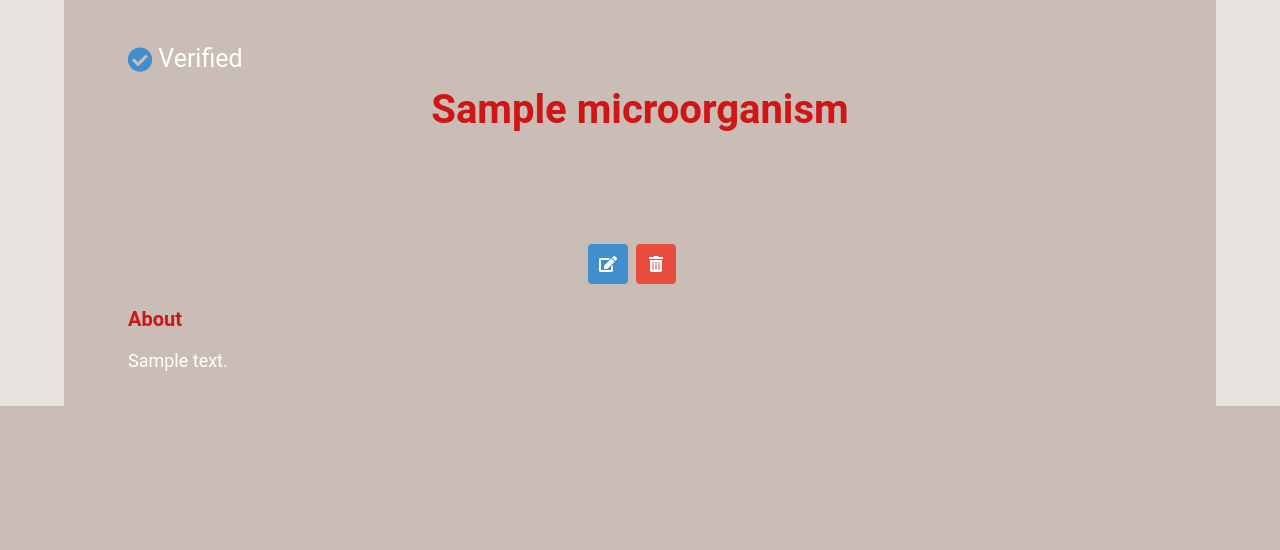
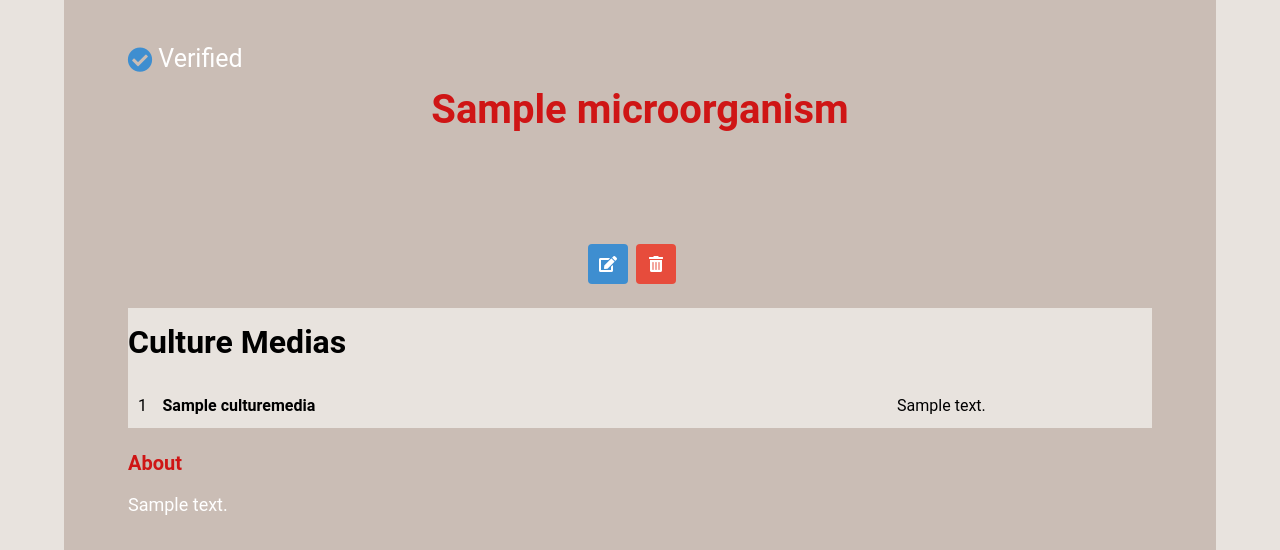
Before and after one commit to DoloresCode/finchfetch, a Django app: page /microorganisms/1/ in a window 1280 px wide. Shown: the part 701-1251 px from the top of the page. Before the commit the page ends 1107 px from the top, so only its background shows below. Run offline with Django 4.2, Linux system fonts and the light colour scheme; tables that the repository leaves empty hold one stand-in row (values such as "Sample post"); grey boxes marked "Sample" are stand-in pictures.

Commit message:
detail page culture media added in progress

```diff
--- a/main_app/static/styles/main.css
+++ b/main_app/static/styles/main.css
@@ -353,6 +353,35 @@ img {
   color: #ffffff;
 }
 
+.detail__culture_medias {
+  width: 100%;
+  display: flex;
+  flex-direction: column;
+  background-color: #e8e3de;
+  color: black;
+}
+
+.title.is-3 {
+  color: black;
+}
+
+.culture_media {
+  width: 100%;
+  padding: 10px;
+  display: grid;
+  grid-template-columns: 0.1fr 3fr 1fr;
+  border-radius: 5px;
+}
+
+
+.culture_media:hover {
+  background-color: hsla(0, 0%, 100%, 0.1);
+  cursor: pointer;
+}
+
+
+
+
 /* Delete Page */
 
 .delete-page-container {
--- a/main_app/templates/microorganism_detail.html
+++ b/main_app/templates/microorganism_detail.html
@@ -14,6 +14,7 @@
     {% endif %}
     <h1 class="title">{{microorganism.name}}</h1>
   </div>
+
   <div class="detail__container">
     <div class="buttons">
       <a
@@ -33,6 +34,26 @@
         </span>
       </a>
     </div>
+
+    <div class="detail__culture_medias mb-5">
+      <h3 class="title is-3 has-text-othercolor">Culture Medias</h3>
+
+      {% for culture_media in microorganism.culture_medias.all %}
+      <div class="culture_media">
+        <span>{{forloop.counter}}</span>
+        <span><b>{{culture_media.name}}</b></span>
+        <span>{{culture_media.description}}</span>
+      </div>
+      {% empty %}
+      <article class="message">
+        <div class="message-header">
+          <p>No Culture Medias Available</p>
+        </div>
+      </article>
+
+      {% endfor %}
+    </div>
+
     <div class="detail__about">
       <h4 class="title is-4">About</h4>
       <p>{{microorganism.description}}</p>
```
